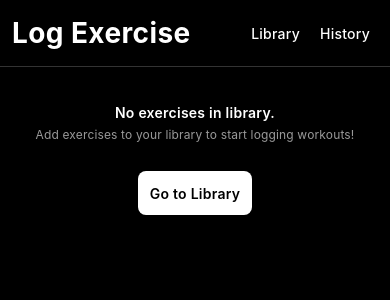
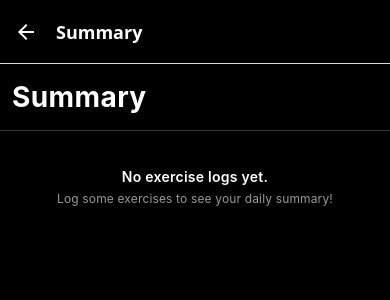
Before and after one commit to barelyhuman/workout-logger, a React Native app: screen /Summary in a window 390 px wide. Shown: the top 300 px of the page. Built offline with nearby package versions, Linux system fonts and the light colour scheme.

Commit message:
Add SummaryScreen with day-grouped exercise display
Co-authored-by: barelyhuman <43572006+barelyhuman@users.noreply.github.com>

```diff
--- a/App.js
+++ b/App.js
@@ -7,6 +7,7 @@ import { theme } from './src/utils/theme';
 import { LogExerciseScreen } from './src/screens/LogExerciseScreen';
 import { HistoryScreen } from './src/screens/HistoryScreen';
 import { ExerciseLibraryScreen } from './src/screens/ExerciseLibraryScreen';
+import { SummaryScreen } from './src/screens/SummaryScreen';
 
 const Stack = createNativeStackNavigator();
 
@@ -42,6 +43,11 @@ export default function App() {
           component={ExerciseLibraryScreen}
           options={{ title: 'Exercise Library' }}
         />
+        <Stack.Screen
+          name="Summary"
+          component={SummaryScreen}
+          options={{ title: 'Summary' }}
+        />
       </Stack.Navigator>
     </NavigationContainer>
   );
--- a/src/screens/LogExerciseScreen.js
+++ b/src/screens/LogExerciseScreen.js
@@ -102,6 +102,13 @@ export const LogExerciseScreen = ({ navigation }) => {
             activeOpacity={0.7}
           >
             <Text style={styles.headerButtonText}>Library</Text>
+          </TouchableOpacity>
+          <TouchableOpacity
+            style={styles.headerButton}
+            onPress={() => navigation.navigate('Summary')}
+            activeOpacity={0.7}
+          >
+            <Text style={styles.headerButtonText}>Summary</Text>
           </TouchableOpacity>
           <TouchableOpacity
             style={styles.headerButton}
--- /dev/null
+++ b/src/screens/SummaryScreen.js
@@ -0,0 +1,266 @@
+import React, { useState, useEffect } from 'react';
+import { View, Text, StyleSheet, SectionList } from 'react-native';
+import { SafeAreaView } from 'react-native-safe-area-context';
+import { StatusBar } from 'expo-status-bar';
+import { theme } from '../utils/theme';
+import { loadExerciseLogs } from '../utils/storage';
+
+export const SummaryScreen = ({ navigation }) => {
+  const [groupedLogs, setGroupedLogs] = useState([]);
+  const [loading, setLoading] = useState(true);
+
+  useEffect(() => {
+    loadSummary();
+  }, []);
+
+  useEffect(() => {
+    const unsubscribe = navigation.addListener('focus', () => {
+      loadSummary();
+    });
+    return unsubscribe;
+  }, [navigation]);
+
+  const loadSummary = async () => {
+    setLoading(true);
+    const logs = await loadExerciseLogs();
+    const grouped = groupLogsByDay(logs);
+    setGroupedLogs(grouped);
+    setLoading(false);
+  };
+
+  const groupLogsByDay = (logs) => {
+    // Group logs by date
+    const groups = {};
+
+    logs.forEach((log) => {
+      const date = new Date(log.timestamp);
+      const dateKey = date.toDateString();
+
+      if (!groups[dateKey]) {
+        groups[dateKey] = {
+          date: date,
+          dateKey: dateKey,
+          logs: [],
+        };
+      }
+
+      groups[dateKey].logs.push(log);
+    });
+
+    // Convert to array and sort by date (most recent first)
+    const sectionsArray = Object.values(groups).sort((a, b) => b.date - a.date);
+
+    return sectionsArray;
+  };
+
+  const formatDate = (dateString) => {
+    const date = new Date(dateString);
+    const now = new Date();
+    const diffTime = now - date;
+    const diffDays = Math.floor(diffTime / (1000 * 60 * 60 * 24));
+
+    if (diffDays === 0) {
+      return 'Today';
+    } else if (diffDays === 1) {
+      return 'Yesterday';
+    } else if (diffDays < 7) {
+      return `${diffDays} days ago`;
+    } else {
+      return date.toLocaleDateString('en-US', {
+        weekday: 'short',
+        month: 'short',
+        day: 'numeric',
+        year: date.getFullYear() !== now.getFullYear() ? 'numeric' : undefined
+      });
+    }
+  };
+
+  const formatTime = (dateString) => {
+    const date = new Date(dateString);
+    return date.toLocaleTimeString([], { hour: '2-digit', minute: '2-digit' });
+  };
+
+  const renderSectionHeader = ({ section }) => (
+    <View style={styles.sectionHeader}>
+      <Text style={styles.sectionHeaderText}>{formatDate(section.date)}</Text>
+      <Text style={styles.sectionHeaderCount}>{section.logs.length} exercise{section.logs.length !== 1 ? 's' : ''}</Text>
+    </View>
+  );
+
+  const renderExerciseLog = ({ item }) => (
+    <View style={styles.exerciseCard}>
+      <View style={styles.exerciseInfo}>
+        <Text style={styles.exerciseName}>{item.exerciseName}</Text>
+        {item.category && (
+          <Text style={styles.category}>{item.category}</Text>
+        )}
+      </View>
+      <View style={styles.exerciseStats}>
+        <View style={styles.repsContainer}>
+          <Text style={styles.repsValue}>{item.reps}</Text>
+          <Text style={styles.repsLabel}>reps</Text>
+        </View>
+        <Text style={styles.time}>{formatTime(item.timestamp)}</Text>
+      </View>
+    </View>
+  );
+
+  return (
+    <SafeAreaView style={styles.container}>
+      <StatusBar style="light" />
+      <View style={styles.header}>
+        <Text style={styles.title}>Summary</Text>
+      </View>
+
+      <SectionList
+        sections={groupedLogs}
+        renderItem={renderExerciseLog}
+        renderSectionHeader={renderSectionHeader}
+        keyExtractor={(item) => item.id}
+        contentContainerStyle={styles.list}
+        refreshing={loading}
+        onRefresh={loadSummary}
+        stickySectionHeadersEnabled={true}
+        ListEmptyComponent={
+          <View style={styles.emptyContainer}>
+            <Text style={styles.emptyText}>No exercise logs yet.</Text>
+            <Text style={styles.emptySubtext}>
+              Log some exercises to see your daily summary!
+            </Text>
+          </View>
+        }
+      />
+    </SafeAreaView>
+  );
+};
+
+const styles = StyleSheet.create({
+  container: {
+    flex: 1,
+    backgroundColor: theme.colors.background,
+  },
+  header: {
+    paddingHorizontal: theme.spacing.md,
+    paddingVertical: theme.spacing.lg,
+    borderBottomWidth: 1,
+    borderBottomColor: theme.colors.border,
+  },
+  title: {
+    fontSize: theme.typography.title.fontSize,
+    fontWeight: theme.typography.title.fontWeight,
+    letterSpacing: theme.typography.title.letterSpacing,
+    lineHeight: theme.typography.title.lineHeight,
+    color: theme.colors.text,
+  },
+  list: {
+    padding: theme.spacing.md,
+  },
+  sectionHeader: {
+    flexDirection: 'row',
+    justifyContent: 'space-between',
+    alignItems: 'center',
+    backgroundColor: theme.colors.background,
+    paddingVertical: theme.spacing.md,
+    paddingHorizontal: theme.spacing.sm,
+    marginTop: theme.spacing.sm,
+    marginBottom: theme.spacing.sm,
+    borderBottomWidth: 2,
+    borderBottomColor: theme.colors.border,
+  },
+  sectionHeaderText: {
+    fontSize: theme.typography.subheading.fontSize,
+    fontWeight: theme.typography.subheading.fontWeight,
+    letterSpacing: theme.typography.subheading.letterSpacing,
+    lineHeight: theme.typography.subheading.lineHeight,
+    color: theme.colors.text,
+  },
+  sectionHeaderCount: {
+    fontSize: theme.typography.caption.fontSize,
+    fontWeight: theme.typography.caption.fontWeight,
+    letterSpacing: theme.typography.caption.letterSpacing,
+    lineHeight: theme.typography.caption.lineHeight,
+    color: theme.colors.textSecondary,
+  },
+  exerciseCard: {
+    flexDirection: 'row',
+    justifyContent: 'space-between',
+    alignItems: 'center',
+    backgroundColor: theme.colors.surface,
+    padding: theme.spacing.md,
+    borderRadius: theme.borderRadius.lg,
+    borderWidth: 1,
+    borderColor: theme.colors.border,
+    marginBottom: theme.spacing.sm,
+    ...theme.elevation.low,
+  },
+  exerciseInfo: {
+    flex: 1,
+    marginRight: theme.spacing.sm,
+  },
+  exerciseName: {
+    fontSize: theme.typography.bodySemibold.fontSize,
+    fontWeight: theme.typography.bodySemibold.fontWeight,
+    letterSpacing: theme.typography.bodySemibold.letterSpacing,
+    lineHeight: theme.typography.bodySemibold.lineHeight,
+    color: theme.colors.text,
+    marginBottom: theme.spacing.xs,
+  },
+  category: {
+    fontSize: theme.typography.caption.fontSize,
+    fontWeight: theme.typography.caption.fontWeight,
+    letterSpacing: theme.typography.caption.letterSpacing,
+    lineHeight: theme.typography.caption.lineHeight,
+    color: theme.colors.textSecondary,
+  },
+  exerciseStats: {
+    alignItems: 'flex-end',
+  },
+  repsContainer: {
+    flexDirection: 'row',
+    alignItems: 'baseline',
+    marginBottom: theme.spacing.xs,
+  },
+  repsValue: {
+    fontSize: theme.typography.heading.fontSize,
+    fontWeight: theme.typography.heading.fontWeight,
+    letterSpacing: theme.typography.heading.letterSpacing,
+    lineHeight: theme.typography.heading.lineHeight,
+    color: theme.colors.text,
+    marginRight: theme.spacing.xs,
+  },
+  repsLabel: {
+    fontSize: theme.typography.caption.fontSize,
+    fontWeight: theme.typography.caption.fontWeight,
+    letterSpacing: theme.typography.caption.letterSpacing,
+    lineHeight: theme.typography.caption.lineHeight,
+    color: theme.colors.textSecondary,
+  },
+  time: {
+    fontSize: theme.typography.small.fontSize,
+    fontWeight: theme.typography.small.fontWeight,
+    letterSpacing: theme.typography.small.letterSpacing,
+    lineHeight: theme.typography.small.lineHeight,
+    color: theme.colors.textTertiary,
+  },
+  emptyContainer: {
+    paddingVertical: theme.spacing.xxl,
+    alignItems: 'center',
+  },
+  emptyText: {
+    fontSize: theme.typography.bodySemibold.fontSize,
+    fontWeight: theme.typography.bodySemibold.fontWeight,
+    letterSpacing: theme.typography.bodySemibold.letterSpacing,
+    lineHeight: theme.typography.bodySemibold.lineHeight,
+    color: theme.colors.text,
+    textAlign: 'center',
+    marginBottom: theme.spacing.xs,
+  },
+  emptySubtext: {
+    fontSize: theme.typography.caption.fontSize,
+    fontWeight: theme.typography.caption.fontWeight,
+    letterSpacing: theme.typography.caption.letterSpacing,
+    lineHeight: theme.typography.caption.lineHeight,
+    color: theme.colors.textSecondary,
+    textAlign: 'center',
+  },
+});
```
